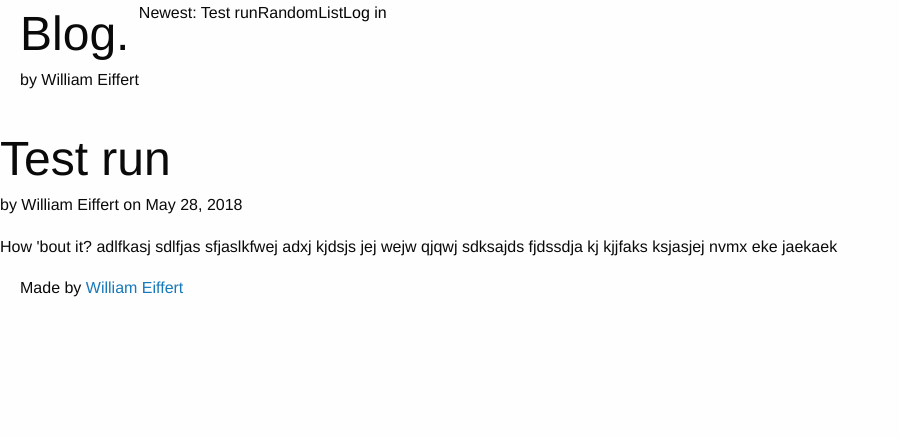
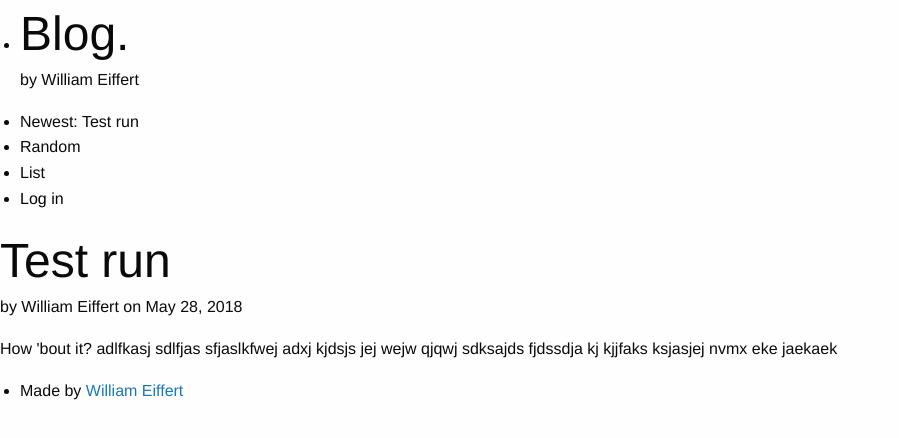
Before and after one commit to weiffert/blog, a React (Create React App) app: page / in a window 1280 px wide. Shown: the top 438 px of the page, without its empty margins (0-899 px from the left). Built offline with nearby package versions, Linux system fonts and the light colour scheme.

Commit message:
Import fonts

```diff
--- a/src/App.css
+++ b/src/App.css
@@ -1,14 +1,16 @@
-@import "https://cdnjs.cloudflare.com/ajax/libs/foundation/6.4.3/css/foundation.min.css";
-
-ul {
+@import url("https://cdnjs.cloudflare.com/ajax/libs/foundation/6.4.3/css/foundation.min.css");
+@import url("https://fonts.googleapis.com/css?family=Lobster");
+@import url("https://fonts.googleapis.com/css?family=Monoton");
+@import url("https://fonts.googleapis.com/css?family=Comfortaa");
+div.flex {
   display: flex;
-}
-
-li {
-  list-style: none;
-  margin: 0;
+  flex-wrap: wrap;
 }
 
 h1 p {
   font-size: 1rem;
 }
+
+h1 {
+  flex-grow: 1;
+}
```
